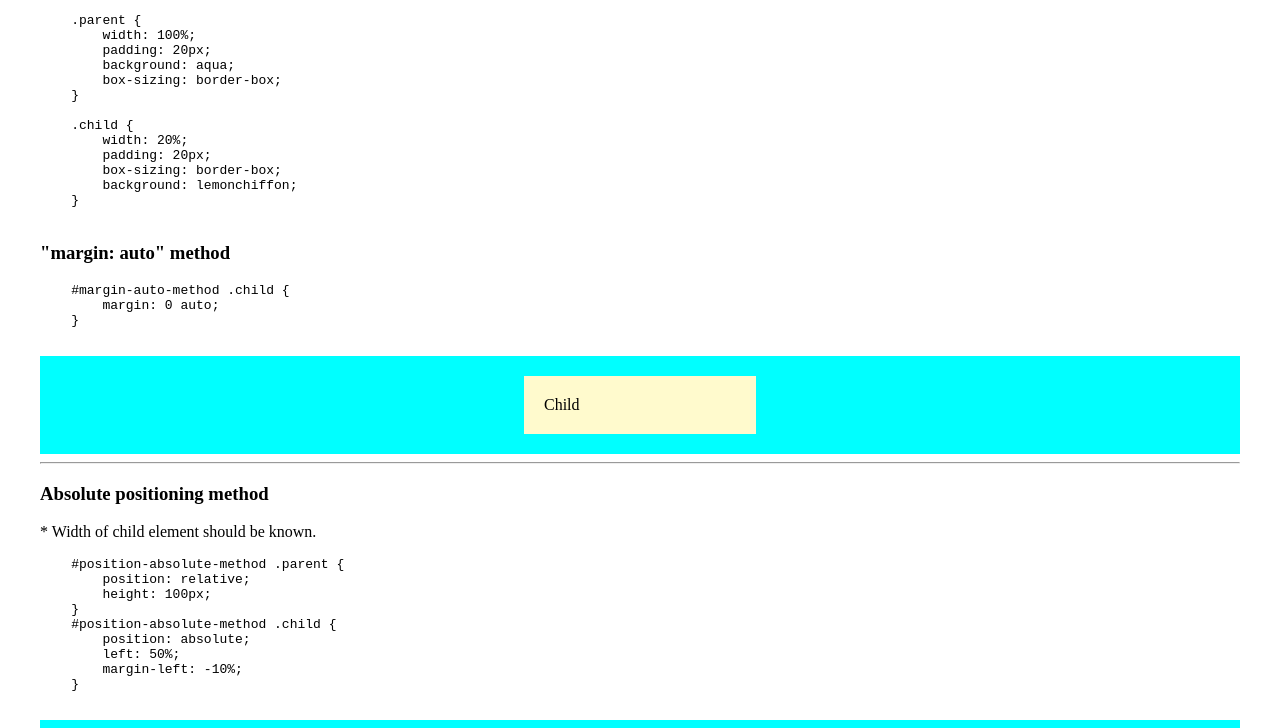
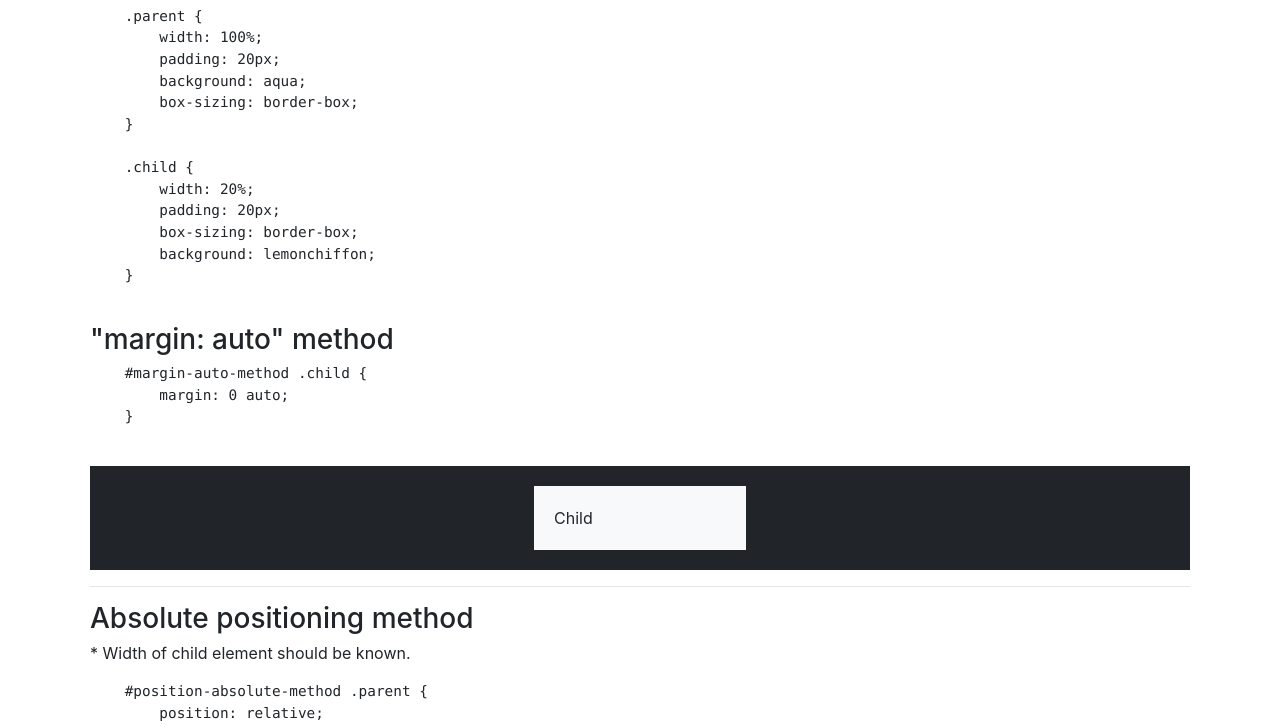
Before and after one commit to RomanKozelkov/CssProblemsAndSolutions, a plain HTML site: page centering/horisontal_1.html in a window 1280 px wide. Shown: the part 93-821 px from the top of the page. Drawn offline with nearby package versions, Linux system fonts and the light colour scheme.

Commit message:
add bootstrap, fix styles

```diff
--- a/centering/horisontal_1.html
+++ b/centering/horisontal_1.html
@@ -1,8 +1,16 @@
+<!DOCTYPE html>
+<html>
+<head>
+    <!-- Required meta tags -->
+    <meta charset="utf-8">
+    <meta name="viewport" content="width=device-width, initial-scale=1, shrink-to-fit=no">
+    <title>Horizontal centering</title>
+    <link rel="stylesheet" href="https://maxcdn.bootstrapcdn.com/bootstrap/4.0.0-beta/css/bootstrap.min.css" integrity="sha384-/Y6pD6FV/Vv2HJnA6t+vslU6fwYXjCFtcEpHbNJ0lyAFsXTsjBbfaDjzALeQsN6M" crossorigin="anonymous">
     <style>
         .parent {
             width: 100%;
             padding: 20px;
-        background: aqua;
+            background: #212529;
             box-sizing: border-box;
         }
 
@@ -10,7 +18,7 @@
             width: 20%;
             padding: 20px;
             box-sizing: border-box;
-        background: lemonchiffon;
+            background: #f8f9fa;
         }
 
         #margin-auto-method .child {
@@ -40,7 +48,9 @@
             justify-content: center;
         }
     </style>
-<div style="max-width: 1200px; margin: 0 auto; padding: 5px 20px;">
+</head>
+<body>
+<div class="container" style="padding: 20px;">
     <h3>Horizontal centering </h3>
     <p>Main styles</p>
     <pre>
@@ -122,3 +132,5 @@
         </div>
     </div>
 </div>
+</body>
+</html>
```
Lines whose indentation alone changed are shown as unchanged.
